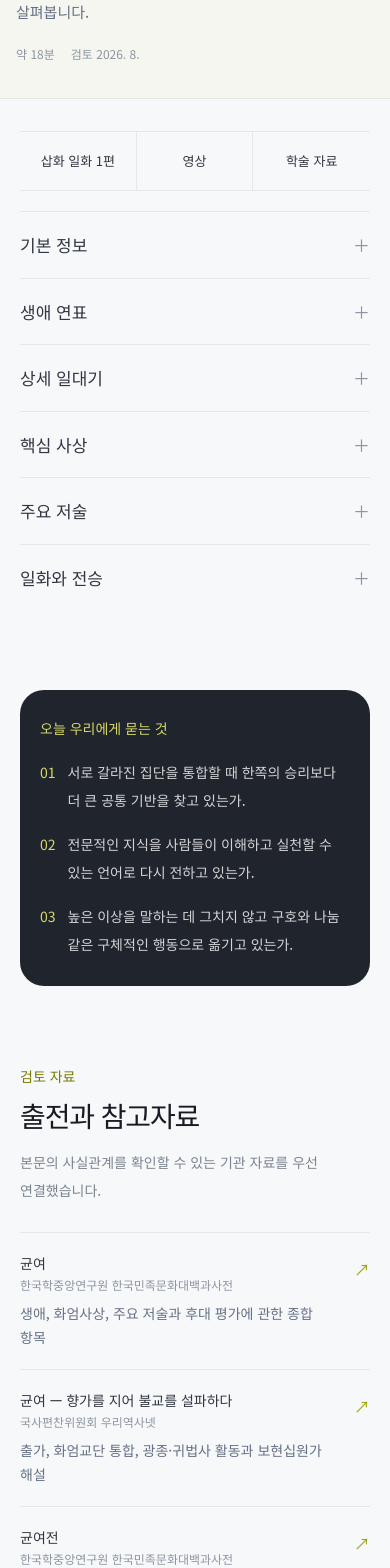
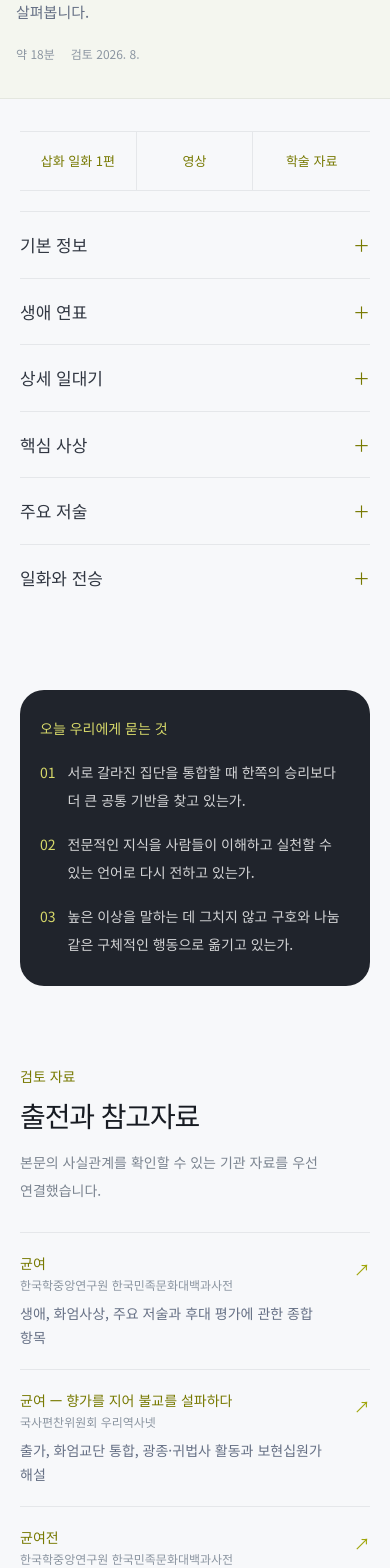
Before and after one commit to bcrow1102/yun, a Next.js app: page /resources/masters/gyunyeo in a window 390 px wide. Shown: the part 780-2348 px from the top of the page. Built offline with nearby package versions, Linux system fonts and the light colour scheme.

Commit message:
Improve master detail link affordance

```diff
--- a/app/resources/masters/[slug]/MobileArchiveSection.tsx
+++ b/app/resources/masters/[slug]/MobileArchiveSection.tsx
@@ -127,7 +127,7 @@ export default function MobileArchiveSection({
                                 ? context.returnToList()
                                 : context.openNextSection(id)
                         }
-                        className="shrink-0 text-sm text-[#667085]"
+                        className="shrink-0 text-sm text-[#777900]"
                         aria-label={
                             isLastSection
                                 ? "전체 항목 목록으로 돌아가기"
@@ -153,7 +153,7 @@ export default function MobileArchiveSection({
                     className="flex w-full items-center justify-between py-5 text-left text-[17px] font-medium text-[#303641] md:hidden"
                 >
                     <span>{title}</span>
-                    <span aria-hidden="true" className="text-[#8B95A1]">
+                    <span aria-hidden="true" className="text-[#777900]">
                         ＋
                     </span>
                 </button>
--- a/app/resources/masters/[slug]/page.tsx
+++ b/app/resources/masters/[slug]/page.tsx
@@ -214,17 +214,21 @@ function DeepPage({ slug }: { slug: "wonhyo" | "wonkwang" | "gyunyeo" }) {
                                 >
                                     <Link
                                         href={`/resources/masters/${slug}/illustrations`}
-                                        className="text-sm text-[#303641] transition hover:text-[#777900]"
+                                        className="group relative inline-flex items-center pb-1 text-sm text-[#303641] transition hover:text-[#777900]"
                                     >
                                         삽화로 보는 일화
                                         <span className="ml-1.5 text-xs text-[#9AA1AB]">
                                             {illustrationCount}편
                                         </span>
+                                        <span
+                                            aria-hidden="true"
+                                            className="absolute inset-x-0 bottom-0 h-0.5 origin-left scale-x-0 bg-[#F4F54A] transition-transform duration-200 group-hover:scale-x-100"
+                                        />
                                     </Link>
 
                                     <Link
                                         href={`/resources/masters/${slug}/videos`}
-                                        className="text-sm text-[#303641] transition hover:text-[#777900]"
+                                        className="group relative inline-flex items-center pb-1 text-sm text-[#303641] transition hover:text-[#777900]"
                                     >
                                         다큐·영상
                                         {master.videos?.length ? (
@@ -232,13 +236,21 @@ function DeepPage({ slug }: { slug: "wonhyo" | "wonkwang" | "gyunyeo" }) {
                                                 {master.videos.length}편
                                             </span>
                                         ) : null}
+                                        <span
+                                            aria-hidden="true"
+                                            className="absolute inset-x-0 bottom-0 h-0.5 origin-left scale-x-0 bg-[#F4F54A] transition-transform duration-200 group-hover:scale-x-100"
+                                        />
                                     </Link>
 
                                     <Link
                                         href={`/resources/masters/${slug}/academic`}
-                                        className="text-sm text-[#303641] transition hover:text-[#777900]"
+                                        className="group relative inline-flex pb-1 text-sm text-[#303641] transition hover:text-[#777900]"
                                     >
                                         학술 자료
+                                        <span
+                                            aria-hidden="true"
+                                            className="absolute inset-x-0 bottom-0 h-0.5 origin-left scale-x-0 bg-[#F4F54A] transition-transform duration-200 group-hover:scale-x-100"
+                                        />
                                     </Link>
                                 </nav>
                             </div>
@@ -256,7 +268,7 @@ function DeepPage({ slug }: { slug: "wonhyo" | "wonkwang" | "gyunyeo" }) {
                                         <Link
                                             key={item.href}
                                             href={`/resources/masters/${slug}/${item.href}`}
-                                            className="group inline-flex items-center gap-1.5 text-sm text-[#303641] transition hover:text-[#777900]"
+                                            className="group relative inline-flex items-center gap-1.5 pb-1 text-sm text-[#303641] transition hover:text-[#777900]"
                                         >
                                             <span>{item.label}</span>
                                             <span
@@ -265,6 +277,10 @@ function DeepPage({ slug }: { slug: "wonhyo" | "wonkwang" | "gyunyeo" }) {
                                             >
                                                 ›
                                             </span>
+                                            <span
+                                                aria-hidden="true"
+                                                className="absolute inset-x-0 bottom-0 h-0.5 origin-left scale-x-0 bg-[#F4F54A] transition-transform duration-200 group-hover:scale-x-100"
+                                            />
                                         </Link>
                                     ))}
                                 </nav>
@@ -284,21 +300,21 @@ function DeepPage({ slug }: { slug: "wonhyo" | "wonkwang" | "gyunyeo" }) {
                             >
                                 <Link
                                     href={`/resources/masters/${slug}/illustrations`}
-                                    className="flex min-h-[58px] items-center justify-center border-r border-[#E5E7EA] px-2 text-center text-[13px] leading-5 text-[#303641]"
+                                    className="flex min-h-[58px] items-center justify-center border-r border-[#E5E7EA] px-2 text-center text-[13px] leading-5 text-[#777900]"
                                 >
                                     삽화 일화 {illustrationCount}편
                                 </Link>
 
                                 <Link
                                     href={`/resources/masters/${slug}/videos`}
-                                    className="flex min-h-[58px] items-center justify-center border-r border-[#E5E7EA] px-2 text-center text-[13px] leading-5 text-[#303641]"
+                                    className="flex min-h-[58px] items-center justify-center border-r border-[#E5E7EA] px-2 text-center text-[13px] leading-5 text-[#777900]"
                                 >
                                     영상{master.videos?.length ? ` ${master.videos.length}편` : ""}
                                 </Link>
 
                                 <Link
                                     href={`/resources/masters/${slug}/academic`}
-                                    className="flex min-h-[58px] items-center justify-center px-2 text-center text-[13px] leading-5 text-[#303641]"
+                                    className="flex min-h-[58px] items-center justify-center px-2 text-center text-[13px] leading-5 text-[#777900]"
                                 >
                                     학술 자료
                                 </Link>
@@ -586,7 +602,7 @@ function DeepPage({ slug }: { slug: "wonhyo" | "wonkwang" | "gyunyeo" }) {
                                             className="group flex items-start justify-between gap-4 py-5"
                                         >
                                             <div>
-                                                <p className="text-sm font-medium text-[#303641] group-hover:text-[#777900]">
+                                                <p className="text-sm font-medium text-[#777900] md:text-[#303641] md:group-hover:text-[#777900]">
                                                     {source.label}
                                                 </p>
                                                 <p className="mt-1 text-xs text-[#8B95A1]">
@@ -608,7 +624,7 @@ function DeepPage({ slug }: { slug: "wonhyo" | "wonkwang" | "gyunyeo" }) {
                             <div className="mt-14 flex justify-center">
                                 <Link
                                     href="/resources/masters"
-                                    className="rounded-full border border-[#DDE1D8] bg-white px-5 py-3 text-sm text-[#56606D]"
+                                    className="rounded-full border border-[#DDE1D8] bg-white px-5 py-3 text-sm text-[#777900] md:text-[#56606D]"
                                 >
                                     한국의 고승 목록으로
                                 </Link>
```
